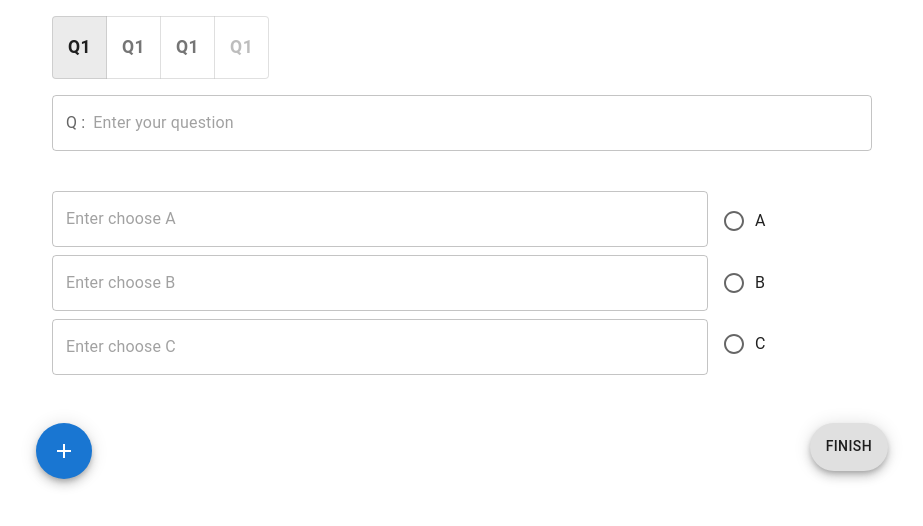
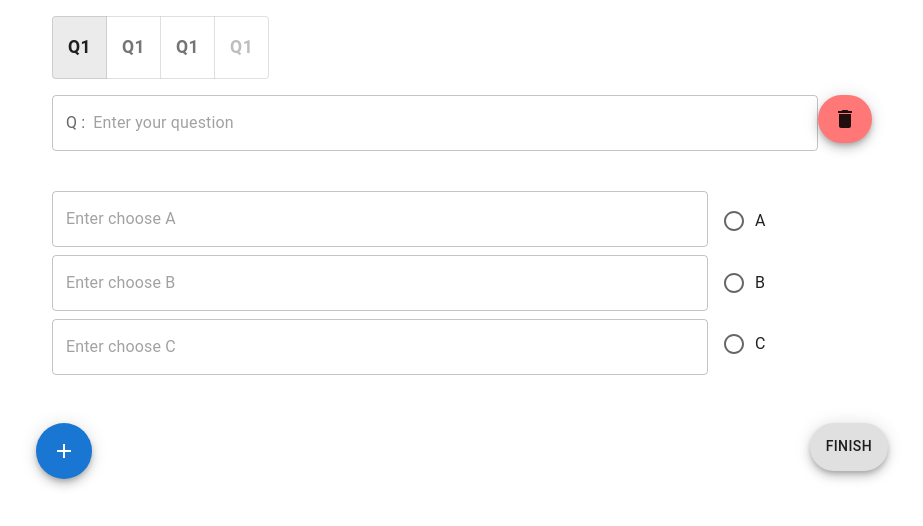
Before and after one commit to henokwel/theq_project, a Next.js app: page /quizbuilder in a window 1280 px wide. Shown: the top 526 px of the page, without its empty margins (178-1101 px from the left). Built offline with nearby package versions, Linux system fonts and the light colour scheme.

Commit message:
finishing up with q builder

```diff
--- a/pages/quizbuilder.js
+++ b/pages/quizbuilder.js
@@ -1,13 +1,14 @@
 import React, { useState } from 'react'
 import {
     Container, CssBaseline, Box, TextField, InputAdornment,
-    Radio, FormControl, FormLabel, FormControlLabel, RadioGroup, Stack,
-    useMediaQuery, useTheme, Fab,
-    ToggleButton, ToggleButtonGroup, Button
+    Radio, FormControl, FormControlLabel, RadioGroup, Stack,
+    Fab,
+    ToggleButton, ToggleButtonGroup
 
 } from '@mui/material'
 
-import { Add, Remove } from '@mui/icons-material';
+import { Add, Delete } from '@mui/icons-material';
+
 const uniqid = require("uniqid");
 
 
@@ -81,14 +82,10 @@ const Quizbuilder = () => {
                 ? values[0]
                 : values[values.length - 1];
 
-
         // Q Check
         if (lastQ.q === "") {
             console.error("No Q give");
-
-
             setInputError({ id: lastQ.id, q: true, alt: false, answer: false });
-
             // check for  alternative, all must be given
         } else if (!lastQ.altA || !lastQ.altB || !lastQ.altC) {
             console.error("NO Alts given");
@@ -110,12 +107,24 @@ const Quizbuilder = () => {
                 });
                 setInputError({ id: lastQ.id, q: false, alt: false, answer: false });
                 setQArr(values);
-                return
+                // return
             } else {
                 setInputError({ id: lastQ.id, q: false, alt: false, answer: true });
             }
         }
+        console.log(qArr);
+
     };
+
+
+
+    const handelFinish = () => {
+
+        // Make sure the last Q in array isn't empty.
+        // If it's remove it!
+
+
+    }
 
 
     const handleRemoveFields = (index) => {
@@ -167,7 +176,7 @@ const Quizbuilder = () => {
                             <Box sx={{ m: 2 }} key={`${q}~${index}`} >
 
                                 {/* Question Input */}
-                                <div style={{display:"flex"}}>
+                                <div style={{ display: "flex" }}>
                                     <TextField
                                         id="outlined-multiline-flexible"
                                         name="q_"
@@ -182,9 +191,14 @@ const Quizbuilder = () => {
                                             startAdornment: <InputAdornment position="start">Q :</InputAdornment>
                                         }}
                                     />
-                                    {/* <Fab color="secondary" aria-label="add" onClick={() => handleRemoveFields(index)} >
-                                        <Remove />
-                                    </Fab> */}
+
+
+                                    {/* <ToggleButton sx={bgcolor} value="left" aria-label="left aligned">
+                                        <h3 style={{ margin: 0}}>X</h3>
+                                    </ToggleButton> */}
+                                    <Fab sx={{bgcolor:"#f77"}} variant='extended' aria-label="add" onClick={() => handleRemoveFields(index)} >
+                                        <Delete />
+                                    </Fab>
                                 </div>
 
 
--- a/styles/globals.css
+++ b/styles/globals.css
@@ -14,3 +14,11 @@ a {
 * {
   box-sizing: border-box;
 }
+
+
+.MuiFab-extended{
+  border-radius: 5px;
+  height: auto;
+  box-shadow: none;
+  margin-left: 5px;
+}
```
